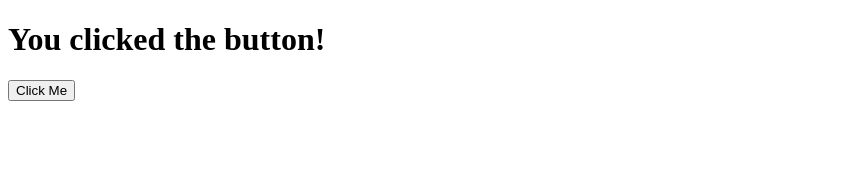
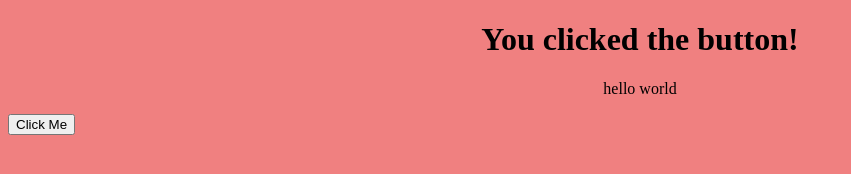
Before and after one commit to DonutL0rd/HelloWorldSite, a plain HTML site: page index.html in a window 1280 px wide. Both pictures are taken after a click on the button "Click Me". Shown: the whole page, without its empty margins (0-851 px from the left). Drawn offline with Linux system fonts and the light colour scheme.

Commit message:
css messed with

```diff
--- a/index.css
+++ b/index.css
@@ -0,0 +1,10 @@
+p{
+    text-align: center;
+}
+
+h1{
+    text-align: center;
+}
+body{
+    background-color: lightcoral;
+}
--- a/index.html
+++ b/index.html
@@ -4,12 +4,15 @@
     <meta charset="UTF-8" />
     <meta name="viewport" content="width=device-width, initial-scale=1.0" />
     <title>Button Example</title>
+    <link rel="stylesheet" href="index.css" />
   </head>
   <body>
     <h1 id="text">Hello, World!</h1>
+
+    <p>hello world</p>
+
     <button onclick="changeText()">Click Me</button>
 
-    <!-- Link to the external JavaScript file -->
     <script src="index.js"></script>
   </body>
 </html>
--- a/index.js
+++ b/index.js
@@ -1,11 +1,14 @@
 var buttonClicked = true;
-
+console.log("test")
+var i = 1;
 function changeText() {
     const textElement = document.getElementById("text");
-    if (buttonClicked == true){
+    if (buttonClicked){
+        console.log("button clicked x " + i++)
         textElement.innerText = "You clicked the button!";
         buttonClicked = false;
     }else{
+        console.log("button clicked x "+ i++)
         textElement.innerText = "You clicked it again!"
         buttonClicked = true;
     }
```
